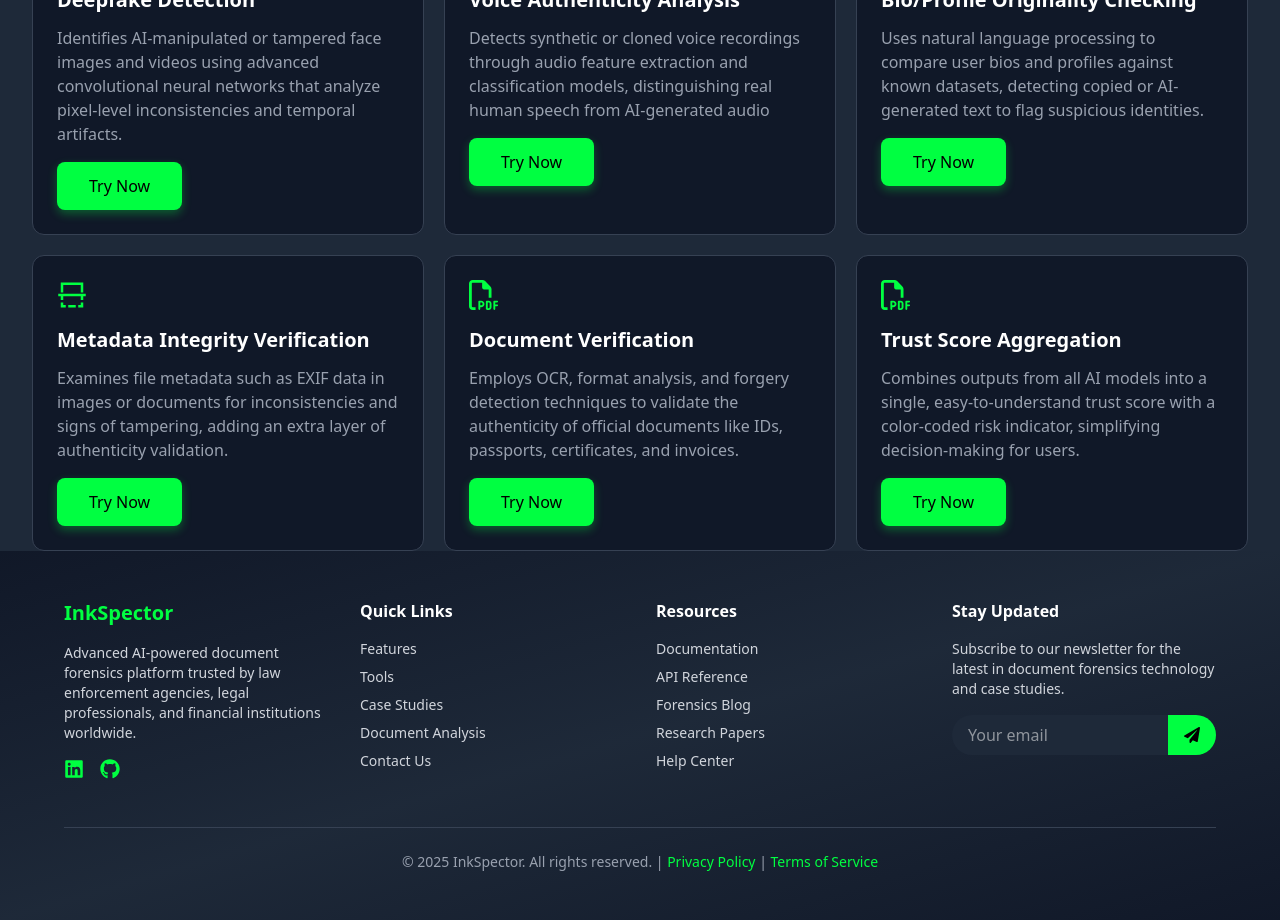
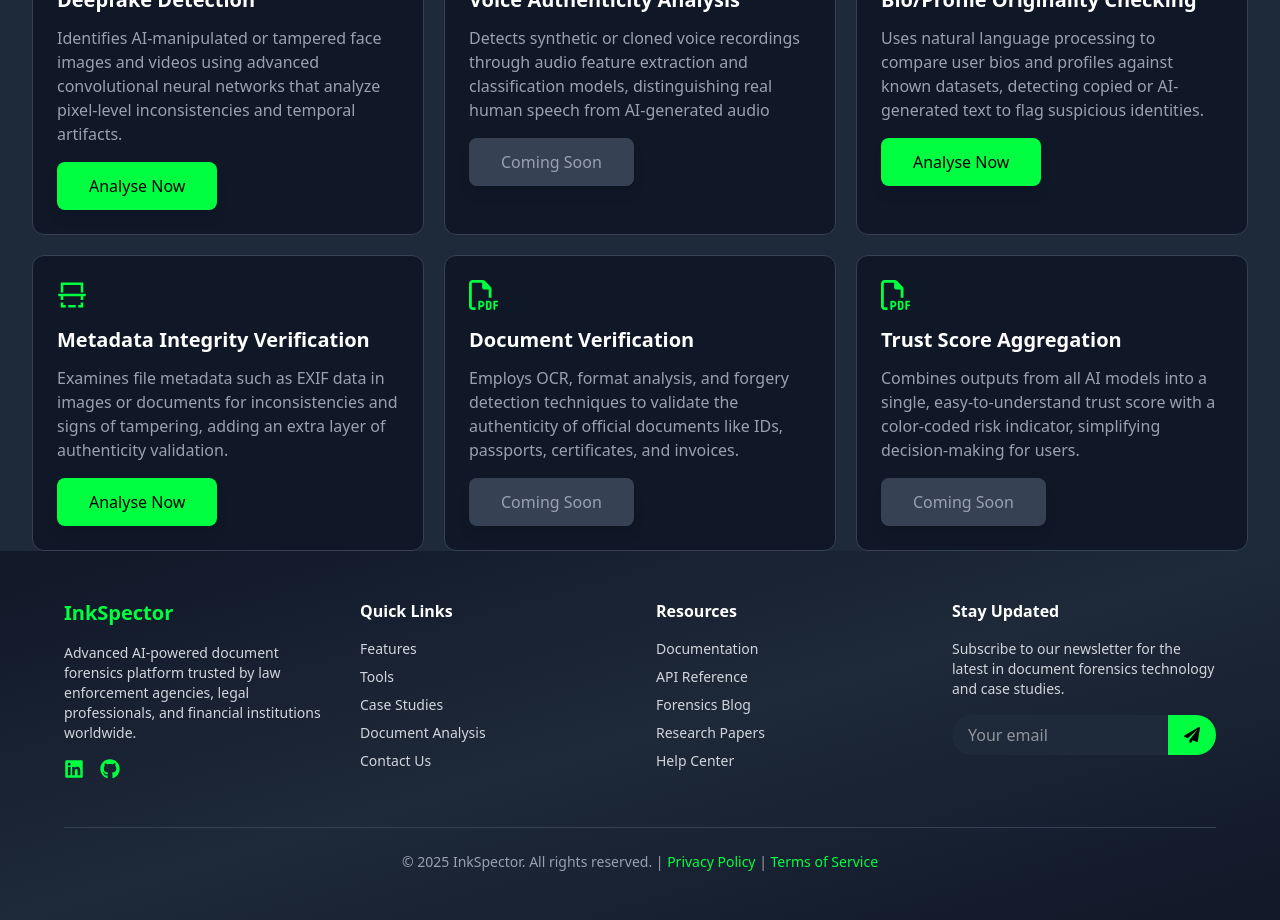
Before and after one commit to PalakChadha27/InkSpector, a React (Vite) app: page / in a window 1280 px wide. Shown: the part 1960-2880 px from the top of the page. Built offline with nearby package versions, Linux system fonts and the light colour scheme; no server answers.

Commit message:
Fixed trynow

```diff
--- a/src/components/Features.jsx
+++ b/src/components/Features.jsx
@@ -133,30 +133,29 @@ export default function HeroSection() {
 
           <div className="grid gap-5 md:grid-cols-3">
             {[
-              { icon: <MdGesture />, title: "Deepfake Detection", desc: "Identifies AI-manipulated or tampered face images and videos using advanced convolutional neural networks that analyze pixel-level inconsistencies and temporal artifacts.", link: "/deepfake",availability:true },
-              { icon: <HiOutlineDocumentText />, title: "Voice Authenticity Analysis", desc: "Detects synthetic or cloned voice recordings through audio feature extraction and classification models, distinguishing real human speech from AI-generated audio", link: "/voiceauthenticity",availability:false },
-              { icon: <FaFingerprint />, title: "Bio/Profile Originality Checking", desc: "Uses natural language processing to compare user bios and profiles against known datasets, detecting copied or AI-generated text to flag suspicious identities.", link: "/bioauthenticity",availability:true },
-              { icon: <GrScan />, title: "Metadata Integrity Verification", desc: "Examines file metadata such as EXIF data in images or documents for inconsistencies and signs of tampering, adding an extra layer of authenticity validation.", link: "/metaverification",availability:true },
-              { icon: <FaRegFilePdf />, title: "Document Verification", desc: "Employs OCR, format analysis, and forgery detection techniques to validate the authenticity of official documents like IDs, passports, certificates, and invoices.", link: "/documentverification",availability:false },
-              { icon: <FaRegFilePdf />, title: "Trust Score Aggregation", desc: "Combines outputs from all AI models into a single, easy-to-understand trust score with a color-coded risk indicator, simplifying decision-making for users.", link: "/trustscore",availability:false }
+              { icon: <MdGesture />, title: "Deepfake Detection", desc: "Identifies AI-manipulated or tampered face images and videos using advanced convolutional neural networks that analyze pixel-level inconsistencies and temporal artifacts.", link: "/deepfake",isReady:true },
+              { icon: <HiOutlineDocumentText />, title: "Voice Authenticity Analysis", desc: "Detects synthetic or cloned voice recordings through audio feature extraction and classification models, distinguishing real human speech from AI-generated audio", link: "/voiceauthenticity",isReady:false },
+              { icon: <FaFingerprint />, title: "Bio/Profile Originality Checking", desc: "Uses natural language processing to compare user bios and profiles against known datasets, detecting copied or AI-generated text to flag suspicious identities.", link: "/bioauthenticity",isReady:true },
+              { icon: <GrScan />, title: "Metadata Integrity Verification", desc: "Examines file metadata such as EXIF data in images or documents for inconsistencies and signs of tampering, adding an extra layer of authenticity validation.", link: "/metaverification",isReady:true },
+              { icon: <FaRegFilePdf />, title: "Document Verification", desc: "Employs OCR, format analysis, and forgery detection techniques to validate the authenticity of official documents like IDs, passports, certificates, and invoices.", link: "/documentverification",isReady:false },
+              { icon: <FaRegFilePdf />, title: "Trust Score Aggregation", desc: "Combines outputs from all AI models into a single, easy-to-understand trust score with a color-coded risk indicator, simplifying decision-making for users.", link: "/trustscore",isReady:false }
             ].map((tool, i) => (
               <div key={i} className="p-6 bg-gray-900 rounded-xl border border-gray-700 hover:border-[#00ff41] transition">
                 <div className="mb-4 text-3xl" style={{ color: "#00ff41" }}>{tool.icon}</div>
                 <h4 className="text-xl font-semibold mb-3">{tool.title}</h4>
                 <p className="text-gray-400 mb-4">{tool.desc}</p>
                 <Link to={tool.link}>
-                  <button
-                    disabled={!tool.availability}
-                    className="px-8 py-3 rounded-lg font-medium transition-all duration-300 transform hover:scale-105 shadow-lg"
-                    style={{
-                      backgroundColor: "#00ff41",
-                      color: "#000",
-                      boxShadow: "0 4px 10px rgba(0,255,65,0.3)"
-                    }}
-                  >
-                    Try Now
-                  </button>
-                </Link>
+          <button
+            disabled={!tool.isReady}
+            className={`px-8 py-3 rounded-lg font-medium transition-all duration-300 transform shadow-lg ${
+              tool.isReady
+                ? "bg-[#00ff41] text-black hover:bg-[#00cc33] hover:scale-105"
+                : "bg-gray-700 text-gray-400 cursor-not-allowed"
+            }`}
+          >
+            {tool.isReady ? "Analyse Now" : "Coming Soon"}
+          </button>
+        </Link>
               </div>
             ))}
           </div>
```
